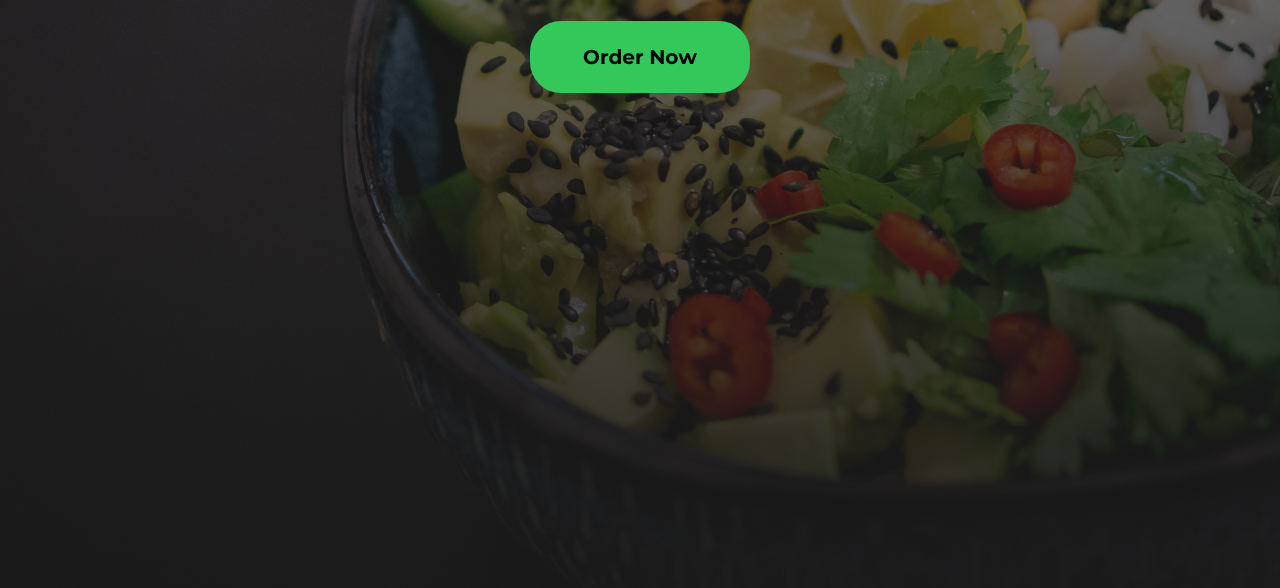
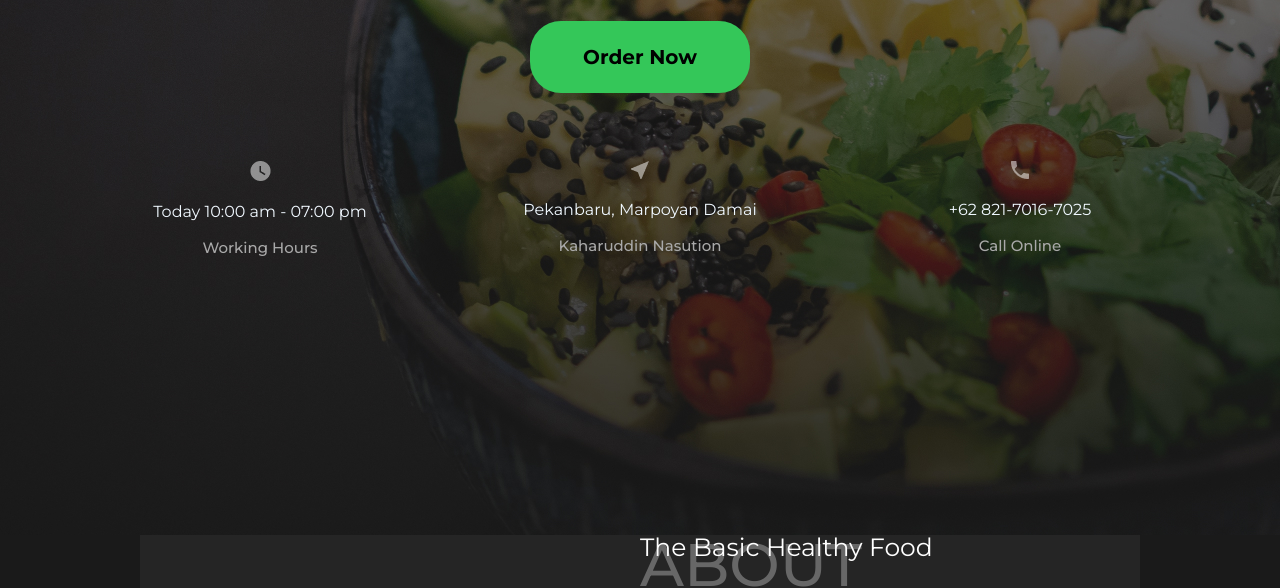
Before and after one commit to sukristiyo/zergos-food, a plain HTML site: page index.html in a window 1280 px wide. Shown: the part 377-965 px from the top of the page. Drawn offline with nearby package versions, Linux system fonts and the light colour scheme.

Commit message:
Membuat Card Gagal

```diff
--- a/css/style.css
+++ b/css/style.css
@@ -199,4 +199,49 @@ section.img .jumbotron .row .text {
   line-height: 30px;
 }
 
+section.img .jumbotron ul li {
+  margin-top: 20px;
+}
+
+section.img .jumbotron ul li.text-small {
+  font-weight: 500;
+  font-size: 15px;
+  color: darkgrey;
+}
+
 /* section-img */
+
+/* section about */
+section.about {
+  background-color: #1a1a1a;
+  margin-top: -200px;
+}
+
+section.about .container {
+  display: flex;
+  background-color: #252525;
+  height: 700px;
+  width: 1000px;
+  position: relative;
+  z-index: 1;
+  justify-content: center;
+}
+
+section.about .container .heading h1 {
+  color: #fff;
+  font-size: 60px;
+  text-transform: uppercase;
+  font-weight: 500;
+  opacity: 30%;
+  position: absolute;
+  z-index: 0;
+}
+
+section.about .container .heading h4 {
+  color: #fff;
+  font-size: 25px;
+  position: absolute;
+  z-index: 1;
+}
+
+/* section about */
--- a/index.html
+++ b/index.html
@@ -83,6 +83,38 @@
               Order Now
             </button>
           </div>
+          <div class="row mt-5">
+            <div class="col">
+              <ul>
+                <li><img src="img/icon/watch.png" alt="" /></li>
+                <li>Today 10:00 am - 07:00 pm</li>
+                <li class="text-small">Working Hours</li>
+              </ul>
+            </div>
+            <div class="col">
+              <ul>
+                <li><img src="img/icon/arrow.png" alt="" /></li>
+                <li>Pekanbaru, Marpoyan Damai</li>
+                <li class="text-small">Kaharuddin Nasution</li>
+              </ul>
+            </div>
+            <div class="col">
+              <ul>
+                <li><img src="img/icon/phone.png" alt="" /></li>
+                <li>+62 821-7016-7025</li>
+                <li class="text-small">Call Online</li>
+              </ul>
+            </div>
+          </div>
+        </div>
+      </div>
+    </section>
+
+    <section class="about">
+      <div class="container">
+        <div class="heading">
+          <h1>About</h1>
+          <h4>The Basic Healthy Food</h4>
         </div>
       </div>
     </section>
```
Also changed, not shown: img/Component/left.png (added), img/Component/right.png (added), img/icon/arrow.png (added), img/icon/phone.png (added), img/icon/watch.png (renamed from img/icon/ic_watch_later.png).
